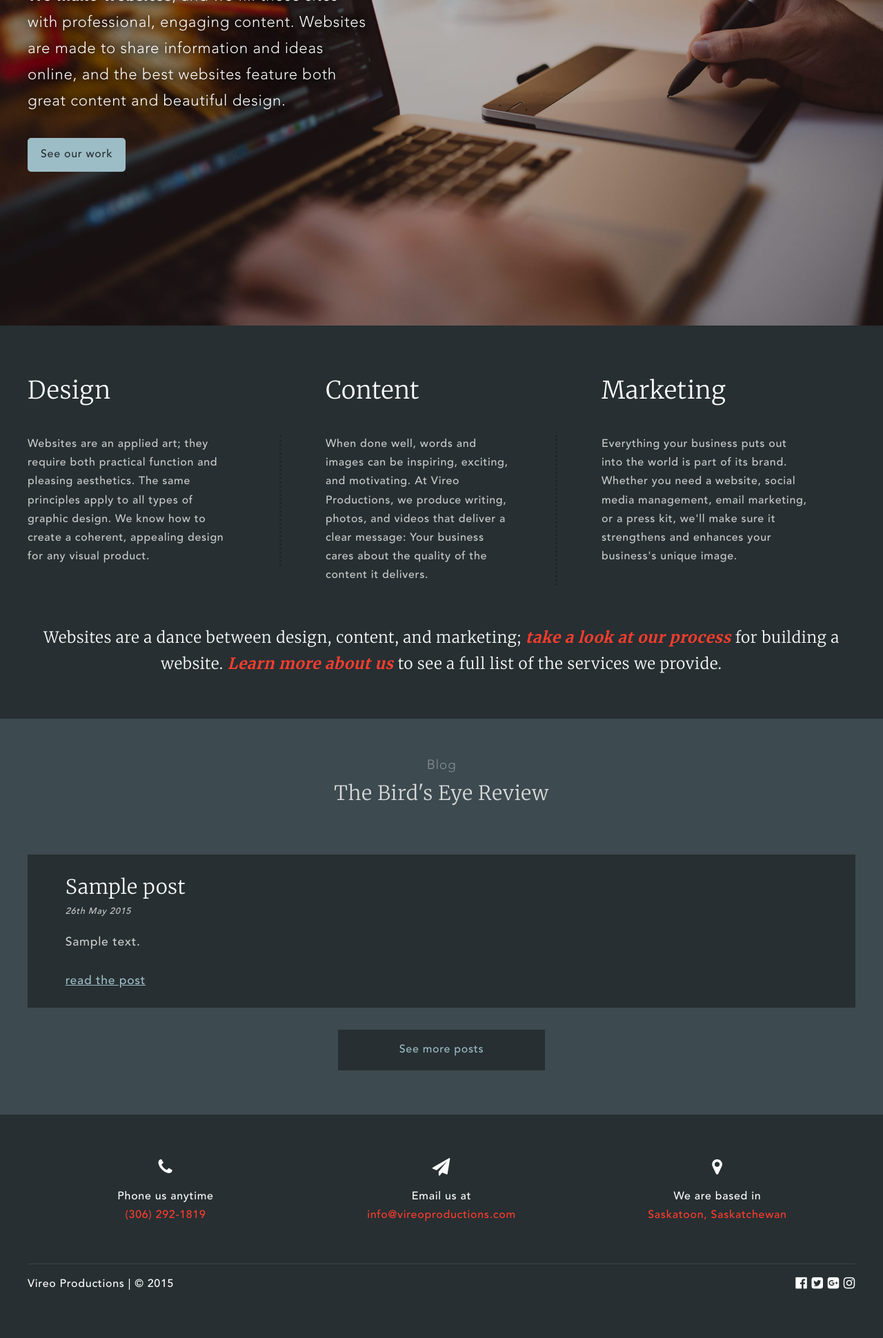
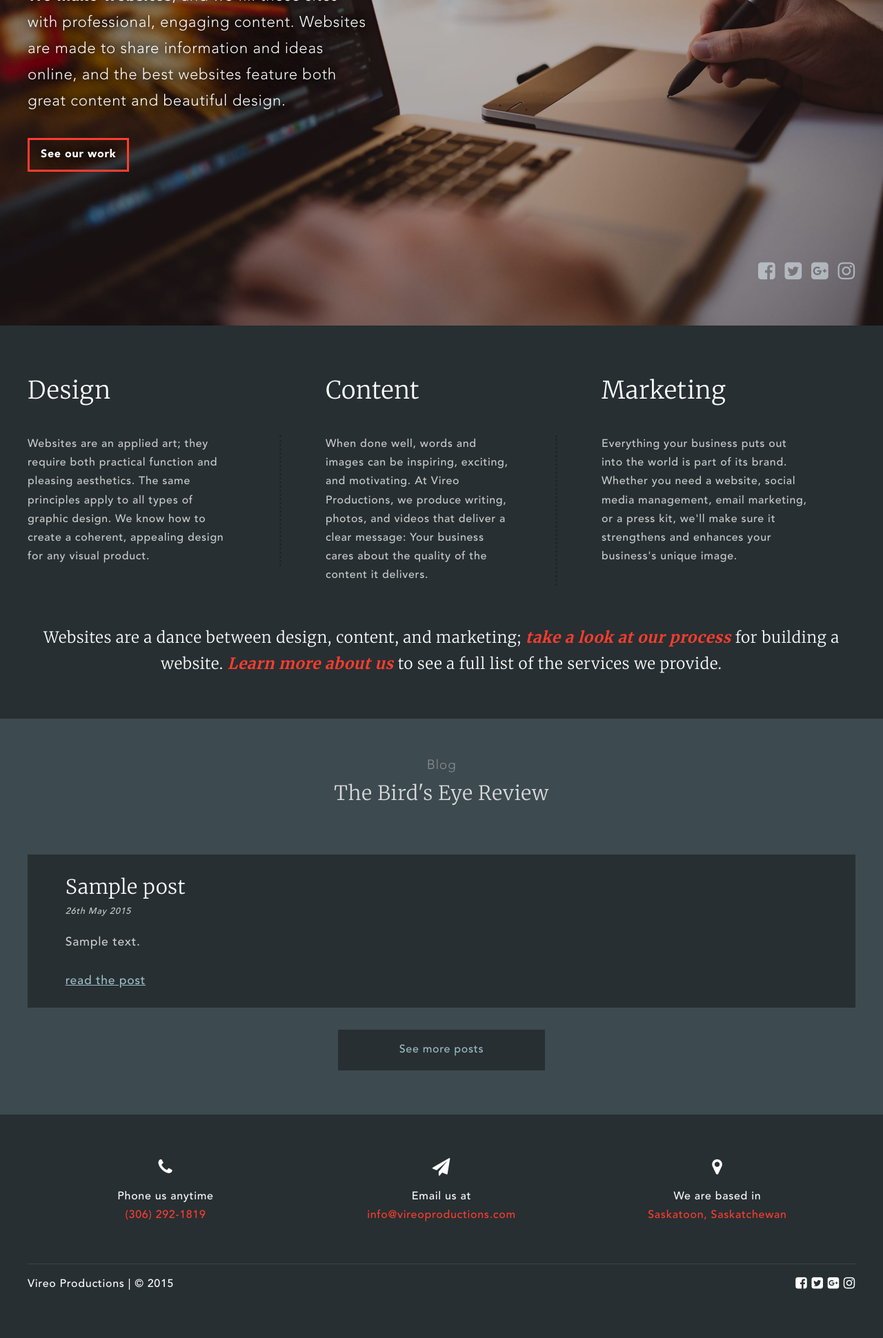
Before and after one commit to 7Mears/vireo, a WordPress theme: template themes/vireo/front-page.php in a window 1280 px wide. Shown: the part 328-2268 px from the top of the page at 69% size. Run offline with PHP 8.4 and a stand-in for WordPress, Linux system fonts and the light colour scheme; the site name, menu and one post (Sample post) are stand-ins, and other content is empty; some libraries are stand-ins or nearby versions.

Commit message:
changed fallback body color

```diff
--- a/themes/vireo/footer.php
+++ b/themes/vireo/footer.php
@@ -35,7 +35,7 @@
 
 				<div class="footer-bottom-links">
 					<ul>
-						<li><a href="#0"><i class="fa fa-facebook-official"></i></a></li>
+						<li><a href="#0"><i class="fa fa-facebook-square"></i></a></li>
 						<li><a href="#0"><i class="fa fa-twitter-square"></i></a></li>
 						<li><a href="#0"><i class="fa fa-google-plus-square"></i></a></li>
 						<li><a href="#0"><i class="fa fa-instagram"></i></a></li>
--- a/themes/vireo/front-page.php
+++ b/themes/vireo/front-page.php
@@ -8,7 +8,17 @@ get_header(); ?>
   <div class="container">
     <h1 class="hero-title">Vireo <span>Productions</span></h1>
     <p class="hero-info"><strong>We make websites</strong>, and we fill those sites with professional, engaging content. Websites are made to share information and ideas online, and the best websites feature both great content and beautiful design.</p>
-    <a class="hero-button" href="<?php echo esc_url( home_url( '/' ) ); ?>portfolio/"><button type="button" name="button">See our work</button></a>
+    <a class="hero-button" href="<?php echo esc_url( home_url( '/' ) ); ?>portfolio/"><button class="button-red" type="button" name="button">See our work</button></a>
+
+
+    <div class="hero-social">
+      <ul>
+        <li><a href="#0"><i class="fa fa-facebook-square"></i></a></li>
+        <li><a href="#0"><i class="fa fa-twitter-square"></i></a></li>
+        <li><a href="#0"><i class="fa fa-google-plus-square"></i></a></li>
+        <li><a href="#0"><i class="fa fa-instagram"></i></a></li>
+      </ul>
+    </div>
   </div><!-- /container -->
 </section><!-- /hero -->
 
--- a/themes/vireo/page-contact.php
+++ b/themes/vireo/page-contact.php
@@ -22,7 +22,7 @@ get_header(); ?>
 
 							<div class="contact-links">
 								<ul>
-									<li><a href="#0"><i class="fa fa-facebook-official"></i> Facebook</a></li>
+									<li><a href="#0"><i class="fa fa-facebook-square"></i> Facebook</a></li>
 									<li><a href="#0"><i class="fa fa-twitter-square"></i> Twitter</a></li>
 									<li><a href="#0"><i class="fa fa-google-plus-square"></i> Google+</a></li>
 									<li><a href="#0"><i class="fa fa-instagram"></i> Instagram</a></li>
--- a/themes/vireo/sass/elements/_elements.scss
+++ b/themes/vireo/sass/elements/_elements.scss
@@ -9,7 +9,7 @@ html {
 }
 
 body {
-	background: $color__background-body; /* Fallback for when there is no custom background color defined. */
+	background: $color__background-dark; /* Fallback for when there is no custom background color defined. */
 }
 
 blockquote, q {
--- a/themes/vireo/sass/forms/_buttons.scss
+++ b/themes/vireo/sass/forms/_buttons.scss
@@ -3,7 +3,6 @@ input[type="button"],
 input[type="reset"],
 input[type="submit"] {
 	border: $border-size solid;
-	border-radius: $border-radius;
 	border-color: $color__border-button;
 	background: $color__background-button;
 	color: $color1;
@@ -23,6 +22,26 @@ input[type="submit"] {
 }
 
 
+.button-red {
+	border-color: $color4;
+	background: rgba(0,0,0,0);
+	color: $color3;
+	text-shadow: 2px 2px 15px #000, -2px -2px 15px #000;
+	font-weight: bold;
+
+	&:hover {
+		background-color: $color4;
+		color: $color1;
+		text-shadow: none;
+	}
+
+	&:active,
+	&:focus {
+		background-color: $color4;
+		color: $color1;
+	}
+}
+
 .button-alt {
 	background-color: $color__button-hover;
 	color: $color__button-text;
--- a/themes/vireo/sass/forms/_fields.scss
+++ b/themes/vireo/sass/forms/_fields.scss
@@ -6,7 +6,6 @@ input[type="search"],
 textarea {
 	color: $color__text-main-light;
 	border: 1px solid rgba(0,0,0,0.2);
-	border-radius: $border-radius;
 	width: 100%;
 
 	&:focus {
--- a/themes/vireo/sass/theme/_frontpage.scss
+++ b/themes/vireo/sass/theme/_frontpage.scss
@@ -19,15 +19,47 @@
 
 // hero
 
+.hero-social {
+  position: absolute;
+  bottom: 0;
+  right: 0;
+  @include bp-medium {
+    display: none;
+  }
+
+  ul {
+    list-style-type: none;
+    margin-bottom: -50px;
+  }
+  li {
+    display: inline-block;
+    padding-left: 0.5em;
+  }
+
+  a {
+    @include font-size(1.8);
+    color: rgba($color5, 0.6);
+
+    &:hover,
+    &:focus {
+      color: $color5;
+    }
+  }
+}
+
 .home-hero {
   background-color: $color__background-dark;
   background: url('./images/hero.jpg') no-repeat center center;
   background-size: cover;
   padding: 100px 0 100px 0;
-  position: relative;
   height: 100vh;
 
   @include bp-medium {
+    height: 100%;
+  }
+
+  .container {
+    position: relative;
     height: 100%;
   }
 }
--- a/themes/vireo/sass/theme/_main.scss
+++ b/themes/vireo/sass/theme/_main.scss
@@ -5,6 +5,11 @@
   @include bp-large {
     width: 90%;
   }
+}
+
+main {
+  background-color: $color__background-body;
+  padding-bottom: 1em;
 }
 
 .container-sm {
--- a/themes/vireo/single-portfolio.php
+++ b/themes/vireo/single-portfolio.php
@@ -35,7 +35,7 @@
 </div>
 
  <div class="clear"></div>
-</div>
+
 
  	<div class="portfolio-post-content">
  		<div class="container">
--- a/themes/vireo/style.css
+++ b/themes/vireo/style.css
@@ -381,7 +381,7 @@ html {
 }
 
 body {
-  background: #FFFFFF;
+  background: #272F32;
   /* Fallback for when there is no custom background color defined. */
 }
 
@@ -445,7 +445,6 @@ input[type="button"],
 input[type="reset"],
 input[type="submit"] {
   border: 3px solid;
-  border-radius: 5px;
   border-color: #9DBDC6;
   background: #9DBDC6;
   color: #272F32;
@@ -474,6 +473,23 @@ input[type="submit"]:focus {
   color: #FFFFFF;
 }
 
+.button-red {
+  border-color: #FF3D2E;
+  background: transparent;
+  color: #FFFFFF;
+  text-shadow: 2px 2px 15px #000, -2px -2px 15px #000;
+  font-weight: bold;
+}
+.button-red:hover {
+  background-color: #FF3D2E;
+  color: #272F32;
+  text-shadow: none;
+}
+.button-red:active, .button-red:focus {
+  background-color: #FF3D2E;
+  color: #272F32;
+}
+
 .button-alt {
   background-color: transparent;
   color: #FFFFFF;
@@ -495,7 +511,6 @@ input[type="search"],
 textarea {
   color: #3d4a4f;
   border: 1px solid rgba(0, 0, 0, 0.2);
-  border-radius: 5px;
   width: 100%;
 }
 input[type="text"]:focus,
@@ -834,6 +849,11 @@ object {
   }
 }
 
+main {
+  background-color: #FFFFFF;
+  padding-bottom: 1em;
+}
+
 .container-sm {
   width: 800px;
   margin: 0 auto;
@@ -985,18 +1005,48 @@ object {
   margin: 0;
 }
 
+.hero-social {
+  position: absolute;
+  bottom: 0;
+  right: 0;
+}
+@media only screen and (max-width: 55em) {
+  .hero-social {
+    display: none;
+  }
+}
+.hero-social ul {
+  list-style-type: none;
+  margin-bottom: -50px;
+}
+.hero-social li {
+  display: inline-block;
+  padding-left: 0.5em;
+}
+.hero-social a {
+  font-size: 28.8px;
+  font-size: 1.8rem;
+  color: rgba(218, 234, 239, 0.6);
+}
+.hero-social a:hover, .hero-social a:focus {
+  color: #DAEAEF;
+}
+
 .home-hero {
   background-color: #272F32;
   background: url("./images/hero.jpg") no-repeat center center;
   background-size: cover;
   padding: 100px 0 100px 0;
-  position: relative;
   height: 100vh;
 }
 @media only screen and (max-width: 55em) {
   .home-hero {
     height: 100%;
   }
+}
+.home-hero .container {
+  position: relative;
+  height: 100%;
 }
 
 .hero-title,
```
